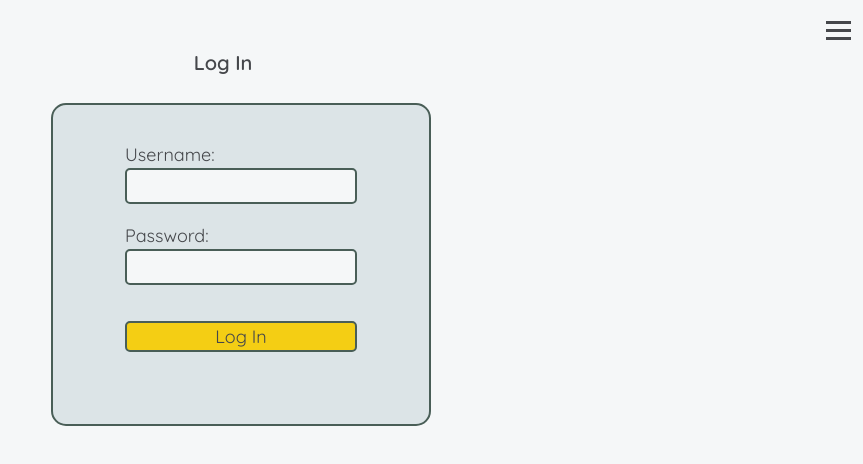
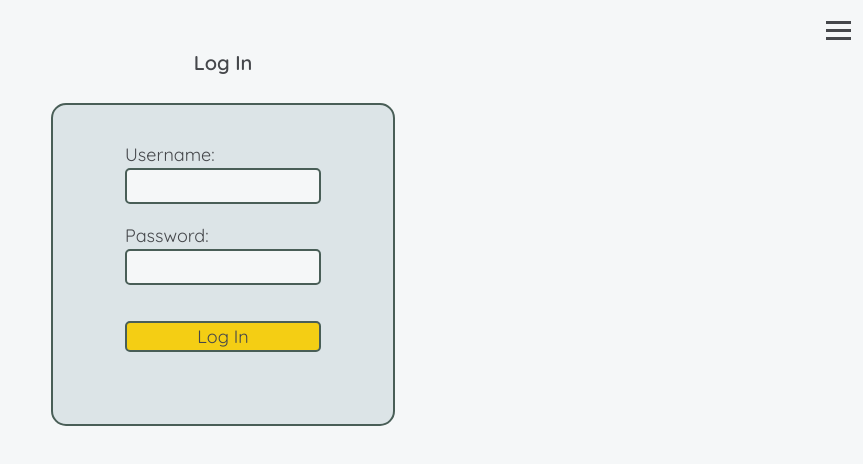
Before and after one commit to Jacob-Burnstein/shopping-list, a Next.js app: page /pages/login in a window 1280 px wide. Shown: the top 464 px of the page, without its empty margins (417-1280 px from the left). Built offline with nearby package versions, Linux system fonts and the light colour scheme.

Commit message:
adjusted form width

```diff
--- a/app/globals.css
+++ b/app/globals.css
@@ -230,7 +230,7 @@ body {
 
 .loginRegisterForm {
   background-color: #dce4e7;
-  width: 100%;
+  width: 80%m;
   margin: 1em;
   display: flex;
   flex-direction: column;
@@ -239,6 +239,7 @@ body {
   border: solid 2px #495e57;
   border-radius: 15px;
   font-size: large;
+  justify-content: center;
 }
 
 .loginRegisterInput {
```
